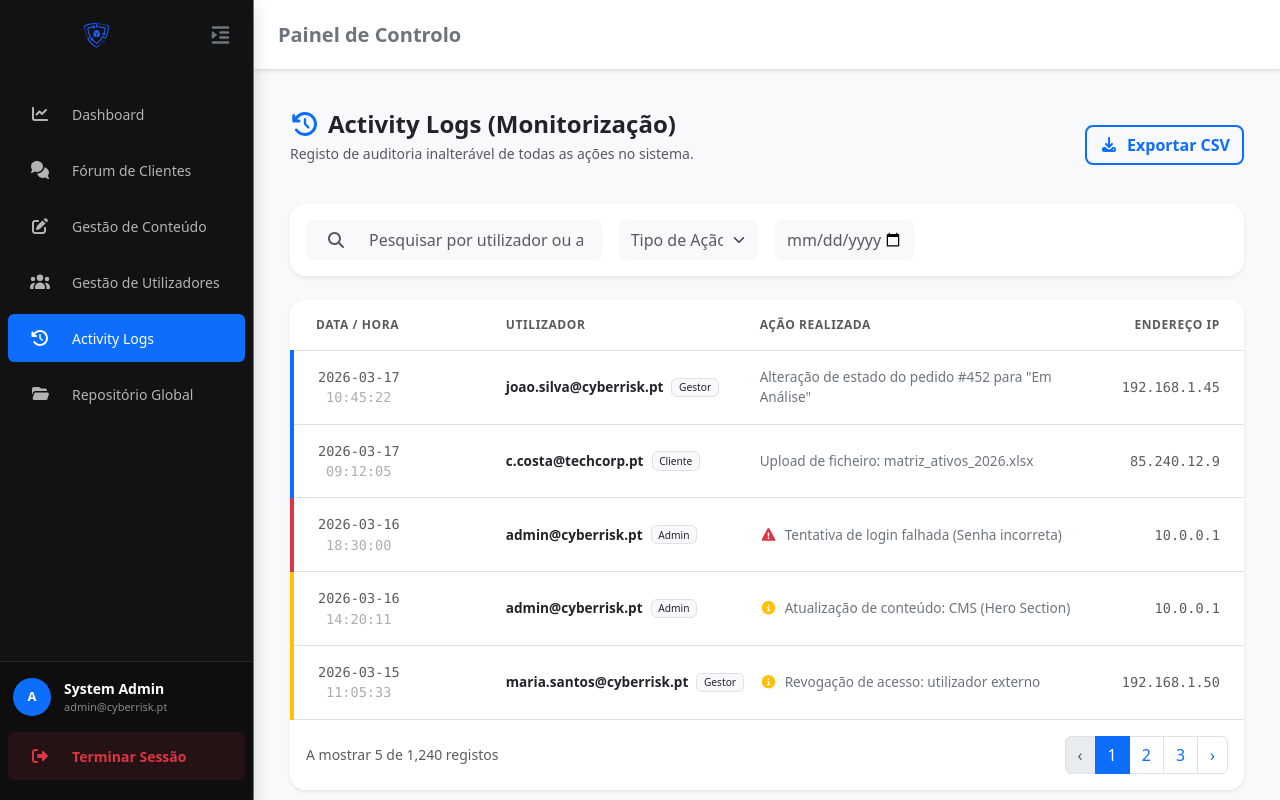
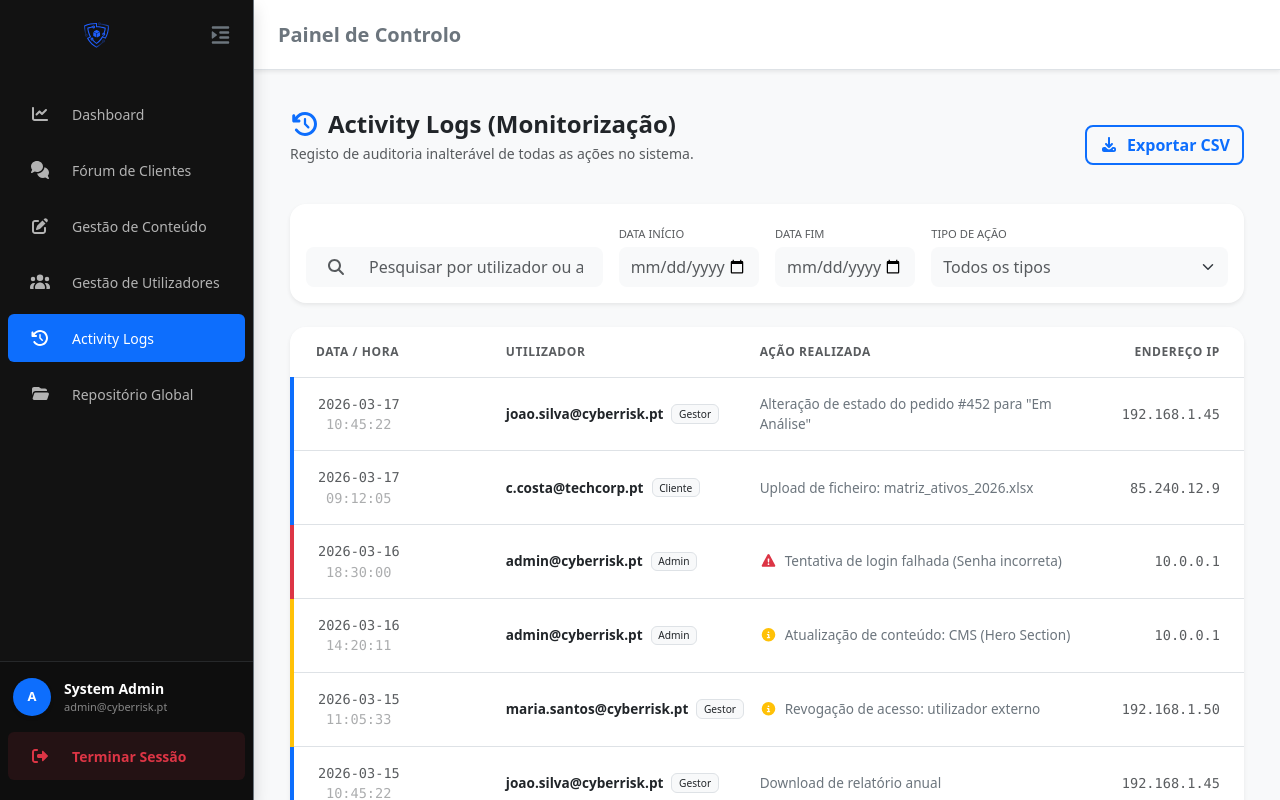
Before and after one commit to joelf011/CiberBoxSecur, a React (Vite) app in the folder frontend/: page /admin/logs in a window 1280 px wide. Built offline with nearby package versions, Linux system fonts and the light colour scheme.

Commit message:
AdminLogs "finalfinalfinalV123"

```diff
--- a/frontend/src/pages/admin/AdminLogs.jsx
+++ b/frontend/src/pages/admin/AdminLogs.jsx
@@ -7,24 +7,96 @@ import {
 } from "@fortawesome/free-solid-svg-icons";
 
 const AdminLogs = () => {
+  // Estados para pesquisa e paginação
   const [searchTerm, setSearchTerm] = useState('');
+  const [currentPage, setCurrentPage] = useState(1);
+  const [logsPerPage] = useState(20);
+  const [startDate, setStartDate] = useState('');
+  const [endDate, setEndDate] = useState('');
 
-  // Dados Mockados com níveis de severidade
+  // Dados Mockados (25 registos)
   const logs = [
     { id: '1023', date: '2026-03-17', time: '10:45:22', user: 'joao.silva@cyberrisk.pt', role: 'Gestor', action: 'Alteração de estado do pedido #452 para "Em Análise"', ip: '192.168.1.45', type: 'info' },
     { id: '1022', date: '2026-03-17', time: '09:12:05', user: 'c.costa@techcorp.pt', role: 'Cliente', action: 'Upload de ficheiro: matriz_ativos_2026.xlsx', ip: '85.240.12.9', type: 'info' },
     { id: '1021', date: '2026-03-16', time: '18:30:00', user: 'admin@cyberrisk.pt', role: 'Admin', action: 'Tentativa de login falhada (Senha incorreta)', ip: '10.0.0.1', type: 'danger' },
     { id: '1020', date: '2026-03-16', time: '14:20:11', user: 'admin@cyberrisk.pt', role: 'Admin', action: 'Atualização de conteúdo: CMS (Hero Section)', ip: '10.0.0.1', type: 'warning' },
     { id: '1019', date: '2026-03-15', time: '11:05:33', user: 'maria.santos@cyberrisk.pt', role: 'Gestor', action: 'Revogação de acesso: utilizador externo', ip: '192.168.1.50', type: 'warning' },
+    { id: '1018', date: '2026-03-15', time: '10:45:22', user: 'joao.silva@cyberrisk.pt', role: 'Gestor', action: 'Download de relatório anual', ip: '192.168.1.45', type: 'info' },
+    { id: '1017', date: '2026-03-14', time: '09:12:05', user: 'c.costa@techcorp.pt', role: 'Cliente', action: 'Login bem sucedido', ip: '85.240.12.9', type: 'info' },
+    { id: '1016', date: '2026-03-14', time: '18:30:00', user: 'admin@cyberrisk.pt', role: 'Admin', action: 'Criação de novo utilizador (Hospitais Lda)', ip: '10.0.0.1', type: 'info' },
+    { id: '1015', date: '2026-03-13', time: '14:20:11', user: 'admin@cyberrisk.pt', role: 'Admin', action: 'Atualização de permissões', ip: '10.0.0.1', type: 'warning' },
+    { id: '1014', date: '2026-03-13', time: '11:05:33', user: 'maria.santos@cyberrisk.pt', role: 'Gestor', action: 'Leitura de ticket #451', ip: '192.168.1.50', type: 'info' },
+    { id: '1013', date: '2026-03-12', time: '10:45:22', user: 'joao.silva@cyberrisk.pt', role: 'Gestor', action: 'Fecho do pedido #450', ip: '192.168.1.45', type: 'info' },
+    { id: '1012', date: '2026-03-12', time: '09:12:05', user: 'c.costa@techcorp.pt', role: 'Cliente', action: 'Novo ticket aberto', ip: '85.240.12.9', type: 'info' },
+    { id: '1011', date: '2026-03-11', time: '18:30:00', user: 'admin@cyberrisk.pt', role: 'Admin', action: 'Backup manual iniciado', ip: '10.0.0.1', type: 'info' },
+    { id: '1010', date: '2026-03-11', time: '14:20:11', user: 'admin@cyberrisk.pt', role: 'Admin', action: 'Backup concluído', ip: '10.0.0.1', type: 'info' },
+    { id: '1009', date: '2026-03-10', time: '11:05:33', user: 'maria.santos@cyberrisk.pt', role: 'Gestor', action: 'Sessão expirada', ip: '192.168.1.50', type: 'warning' },
+    { id: '1008', date: '2026-03-10', time: '10:45:22', user: 'joao.silva@cyberrisk.pt', role: 'Gestor', action: 'Login bem sucedido', ip: '192.168.1.45', type: 'info' },
+    { id: '1007', date: '2026-03-09', time: '09:12:05', user: 'c.costa@techcorp.pt', role: 'Cliente', action: 'Alteração de password', ip: '85.240.12.9', type: 'warning' },
+    { id: '1006', date: '2026-03-09', time: '18:30:00', user: 'admin@cyberrisk.pt', role: 'Admin', action: 'Tentativa de SQL Injection bloqueada', ip: '45.33.22.11', type: 'danger' },
+    { id: '1005', date: '2026-03-08', time: '14:20:11', user: 'admin@cyberrisk.pt', role: 'Admin', action: 'Bloqueio de IP automático', ip: '10.0.0.1', type: 'warning' },
+    { id: '1004', date: '2026-03-08', time: '11:05:33', user: 'maria.santos@cyberrisk.pt', role: 'Gestor', action: 'Acesso ao painel', ip: '192.168.1.50', type: 'info' },
+    { id: '1004', date: '2026-03-08', time: '11:05:33', user: 'maria.santos@cyberrisk.pt', role: 'Gestor', action: 'Acesso ao painel', ip: '192.168.1.50', type: 'info' },
+    { id: '1004', date: '2026-03-08', time: '11:05:33', user: 'maria.santos@cyberrisk.pt', role: 'Gestor', action: 'Acesso ao painel', ip: '192.168.1.50', type: 'info' },
+    { id: '1004', date: '2026-03-08', time: '11:05:33', user: 'maria.santos@cyberrisk.pt', role: 'Gestor', action: 'Acesso ao painel', ip: '192.168.1.50', type: 'info' },
+    { id: '1004', date: '2026-03-08', time: '11:05:33', user: 'maria.santos@cyberrisk.pt', role: 'Gestor', action: 'Acesso ao painel', ip: '192.168.1.50', type: 'info' },
+    { id: '1004', date: '2026-03-08', time: '11:05:33', user: 'maria.santos@cyberrisk.pt', role: 'Gestor', action: 'Acesso ao painel', ip: '192.168.1.50', type: 'info' },
   ];
 
-  // Helper para cores de severidade
   const getSeverityStyle = (type) => {
     switch(type) {
       case 'danger': return { borderLeft: '4px solid #dc3545' };
       case 'warning': return { borderLeft: '4px solid #ffc107' };
       default: return { borderLeft: '4px solid #0d6efd' };
     }
+  };
+
+  // 1. FILTRAR OS DADOS PRIMEIRO (Pesquisa)
+  // 1. FILTRAR OS DADOS (Pesquisa + Datas)
+  const filteredLogs = logs.filter(log => {
+    // A) Verifica a pesquisa de texto
+    const matchesSearch = log.user.toLowerCase().includes(searchTerm.toLowerCase()) ||
+                          log.action.toLowerCase().includes(searchTerm.toLowerCase());
+
+    // B) Verifica o intervalo de datas (como as datas estão em formato YYYY-MM-DD, o JS consegue compará-las diretamente)
+    let matchesDate = true;
+    if (startDate && endDate) {
+      matchesDate = log.date >= startDate && log.date <= endDate;
+    } else if (startDate) {
+      matchesDate = log.date >= startDate; // Só tem data inicial
+    } else if (endDate) {
+      matchesDate = log.date <= endDate;   // Só tem data final
+    }
+
+    return matchesSearch && matchesDate;
+  });
+
+  // 2. MATEMÁTICA DA PAGINAÇÃO
+  const indexOfLastLog = currentPage * logsPerPage;
+  const indexOfFirstLog = indexOfLastLog - logsPerPage;
+  // Apenas os logs que pertencem à página atual
+  const currentLogs = filteredLogs.slice(indexOfFirstLog, indexOfLastLog);
+  // Quantidade total de páginas
+  const totalPages = Math.ceil(filteredLogs.length / logsPerPage);
+
+  // 3. GERAR OS BOTÕES DE NÚMEROS DA PAGINAÇÃO
+  let paginationItems = [];
+  for (let number = 1; number <= totalPages; number++) {
+    paginationItems.push(
+      <Pagination.Item
+        key={number}
+        active={number === currentPage}
+        onClick={() => setCurrentPage(number)}
+      >
+        {number}
+      </Pagination.Item>
+    );
+  }
+
+  // Função para lidar com a pesquisa (Garante que volta à página 1 se pesquisar algo novo)
+  const handleSearch = (e) => {
+    setSearchTerm(e.target.value);
+    setCurrentPage(1);
   };
 
   return (
@@ -42,11 +114,11 @@ const AdminLogs = () => {
         </Button>
       </div>
 
-      {/* BARRA DE FILTROS */}
       <Card className="border-0 shadow-sm rounded-4 mb-4">
         <Card.Body className="p-3">
-          <Row className="g-3">
-            <Col md={6} lg={4}>
+          <Row className="g-3 align-items-end">
+            {/* Input de Pesquisa */}
+            <Col md={12} lg={4}>
               <InputGroup className="bg-light rounded-3 border-0 px-2">
                 <InputGroup.Text className="bg-transparent border-0 text-muted">
                   <FontAwesomeIcon icon={faSearch} />
@@ -54,26 +126,54 @@ const AdminLogs = () => {
                 <Form.Control
                   placeholder="Pesquisar por utilizador ou ação..."
                   className="bg-transparent border-0 shadow-none py-2"
-                  onChange={(e) => setSearchTerm(e.target.value)}
+                  value={searchTerm}
+                  onChange={handleSearch}
                 />
               </InputGroup>
             </Col>
-            <Col md={3} lg={2}>
+
+            {/* Input Data Início */}
+            <Col xs={6} md={3} lg={2}>
+              <Form.Group>
+                <Form.Label className="small text-muted mb-1" style={{ fontSize: '0.7rem' }}>DATA INÍCIO</Form.Label>
+                <Form.Control
+                  type="date"
+                  className="bg-light border-0 py-2 rounded-3 shadow-none text-muted"
+                  value={startDate}
+                  onChange={(e) => { setStartDate(e.target.value); setCurrentPage(1); }}
+                />
+              </Form.Group>
+            </Col>
+
+            {/* Input Data Fim */}
+            <Col xs={6} md={3} lg={2}>
+              <Form.Group>
+                <Form.Label className="small text-muted mb-1" style={{ fontSize: '0.7rem' }}>DATA FIM</Form.Label>
+                <Form.Control
+                  type="date"
+                  className="bg-light border-0 py-2 rounded-3 shadow-none text-muted"
+                  value={endDate}
+                  onChange={(e) => { setEndDate(e.target.value); setCurrentPage(1); }}
+                />
+              </Form.Group>
+            </Col>
+
+            {/* Dropdown de Tipo (Opcional, podes implementar a lógica no futuro) */}
+            <Col md={6} lg={4}>
+              <Form.Group>
+                <Form.Label className="small text-muted mb-1" style={{ fontSize: '0.7rem' }}>TIPO DE AÇÃO</Form.Label>
                 <Form.Select className="bg-light border-0 py-2 rounded-3 shadow-none text-muted">
-                <option>Tipo de Ação</option>
+                  <option>Todos os tipos</option>
                   <option>Login/Acesso</option>
                   <option>Conteúdo</option>
                   <option>Utilizadores</option>
                 </Form.Select>
-            </Col>
-            <Col md={3} lg={2}>
-              <Form.Control type="date" className="bg-light border-0 py-2 rounded-3 shadow-none text-muted" />
+              </Form.Group>
             </Col>
           </Row>
         </Card.Body>
       </Card>
 
-      {/* TABELA DE LOGS */}
       <Card className="border-0 shadow-sm rounded-4 overflow-hidden">
         <div className="table-responsive">
           <Table hover className="mb-0 align-middle">
@@ -86,7 +186,9 @@ const AdminLogs = () => {
               </tr>
             </thead>
             <tbody style={{ fontSize: '0.85rem' }}>
-              {logs.map((log) => (
+              {/* RENDEREZIAR APENAS currentLogs EM VEZ DE logs */}
+              {currentLogs.length > 0 ? (
+                currentLogs.map((log) => (
                   <tr key={log.id} style={getSeverityStyle(log.type)}>
                     <td className="px-4 py-3 text-muted font-monospace">
                       {log.date} <span className="ms-2 opacity-50">{log.time}</span>
@@ -106,21 +208,37 @@ const AdminLogs = () => {
                       {log.ip}
                     </td>
                   </tr>
-              ))}
+                ))
+              ) : (
+                <tr>
+                  <td colSpan="4" className="text-center py-5 text-muted">Nenhum registo encontrado.</td>
+                </tr>
+              )}
             </tbody>
           </Table>
         </div>
 
-        {/* PAGINAÇÃO */}
+        {/* PAGINAÇÃO DINÂMICA */}
         <Card.Footer className="bg-white border-0 p-3 d-flex justify-content-between align-items-center">
-          <small className="text-muted">A mostrar 5 de 1,240 registos</small>
+          <small className="text-muted">
+            A mostrar {filteredLogs.length === 0 ? 0 : indexOfFirstLog + 1} a {Math.min(indexOfLastLog, filteredLogs.length)} de {filteredLogs.length} registos
+          </small>
+
+          {totalPages > 1 && (
             <Pagination className="mb-0">
-            <Pagination.Prev disabled />
-            <Pagination.Item active>{1}</Pagination.Item>
-            <Pagination.Item>{2}</Pagination.Item>
-            <Pagination.Item>{3}</Pagination.Item>
-            <Pagination.Next />
+              <Pagination.Prev
+                disabled={currentPage === 1}
+                onClick={() => setCurrentPage(prev => Math.max(prev - 1, 1))}
+              />
+
+              {paginationItems}
+
+              <Pagination.Next
+                disabled={currentPage === totalPages}
+                onClick={() => setCurrentPage(prev => Math.min(prev + 1, totalPages))}
+              />
             </Pagination>
+          )}
         </Card.Footer>
       </Card>
     </div>
```
Lines whose indentation alone changed are shown as unchanged.
